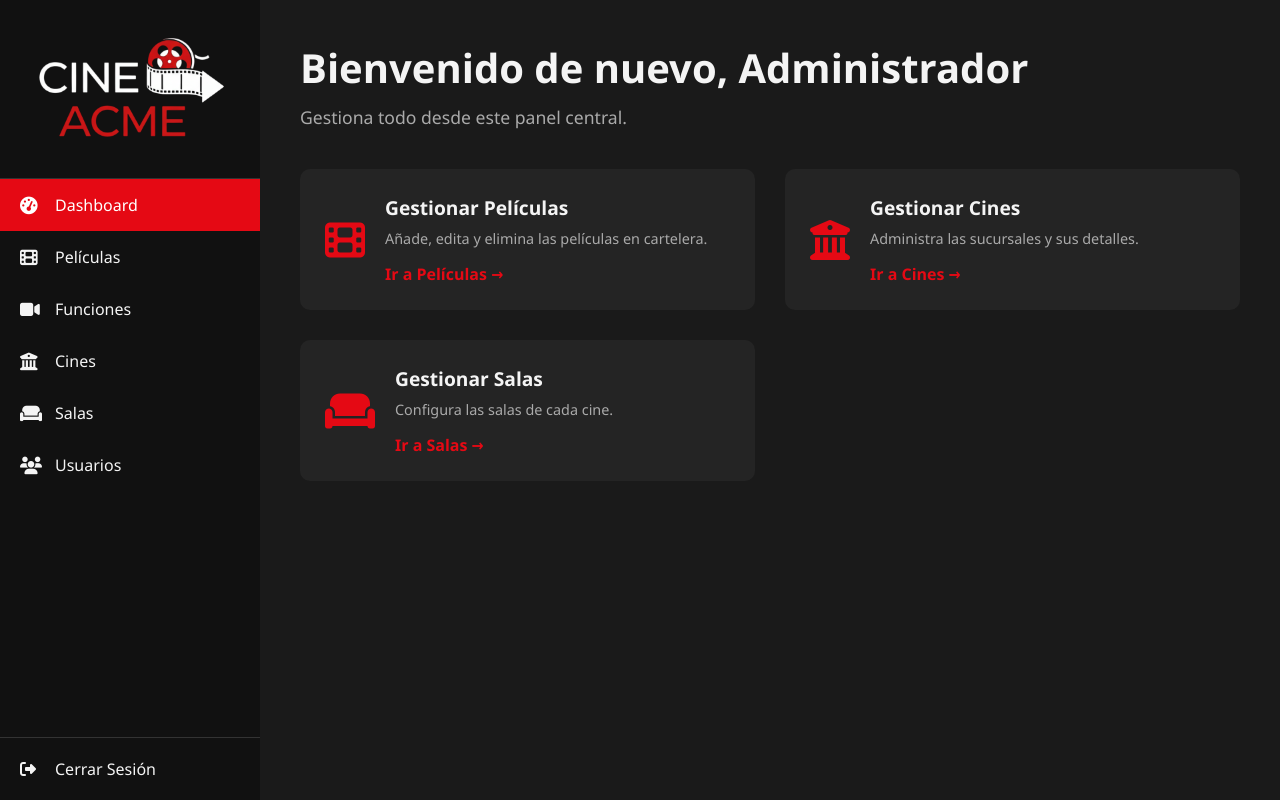
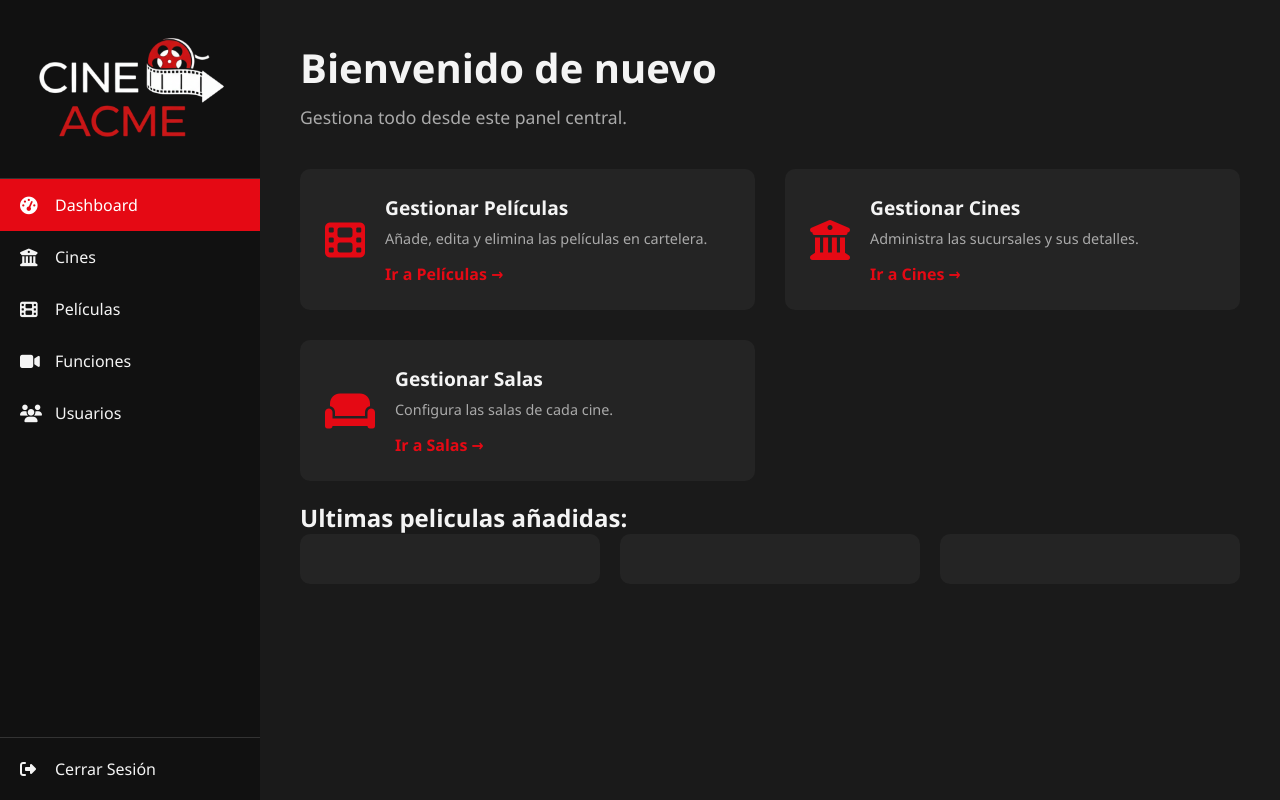
Before and after one commit to juanda137/PROYECTO_Gestion_Cine_BenavidesFiallo_JuanDavid, a website: page public/pages/dashboard.html in a window 1280 px wide. Drawn offline with Linux system fonts and the light colour scheme.

Commit message:
añadimos imagen y añadimos ultimas peliculas

```diff
--- a/public/css/dashboard.css
+++ b/public/css/dashboard.css
@@ -152,6 +152,15 @@ a {
     text-decoration: underline;
 }
 
+.dashboard-films {
+    margin-top: 20px;
+}
+.film-cards {
+    display: grid;
+    grid-template-columns: repeat(3, 1fr);
+    gap: 20px;
+}
+
 img {
     width: 200px;
 }
--- a/public/pages/dashboard.html
+++ b/public/pages/dashboard.html
@@ -15,11 +15,10 @@
             </div>
             <nav class="sidebar-nav">
                 <ul>
-                    <li><a href="#" class="active"><i class="fas fa-tachometer-alt"></i><span>Dashboard</span></a></li>
+                    <li><a href="dashboard.html" class="active"><i class="fas fa-tachometer-alt"></i><span>Dashboard</span></a></li>
+                    <li><a href="cines.html"><i class="fas fa-university"></i><span>Cines</span></a></li>
                     <li><a href="#"><i class="fas fa-film"></i><span>Películas</span></a></li>
                     <li><a href="#"><i class="fas fa-video"></i><span>Funciones</span></a></li>
-                    <li><a href="cines.html"><i class="fas fa-university"></i><span>Cines</span></a></li>
-                    <li><a href="#"><i class="fas fa-couch"></i><span>Salas</span></a></li>
                     <li><a href="#"><i class="fas fa-users"></i><span>Usuarios</span></a></li>
                 </ul>
             </nav>
@@ -30,7 +29,7 @@
 
         <main class="main-content">
             <header class="main-header">
-                <h1>Bienvenido de nuevo, Administrador</h1>
+                <h1>Bienvenido de nuevo</h1>
                 <p>Gestiona todo desde este panel central.</p>
             </header>
 
@@ -68,6 +67,15 @@
                     </div>
                 </div>
             </section>
+
+            <section class="dashboard-films">
+                <h2>Ultimas peliculas añadidas:</h2>
+                <div class="film-cards">
+                    <div class="card"></div>
+                    <div class="card"></div>
+                    <div class="card"></div>
+                </div>
+            </section>
         </main>
     </div>
 </body>
```
Also changed, not shown: public/index.html (+0 -1 lines), public/pages/cines.html (+1 -2 lines).
